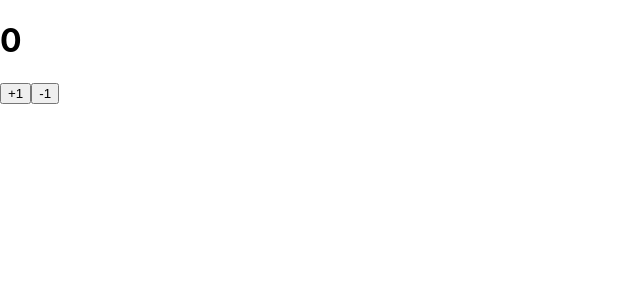
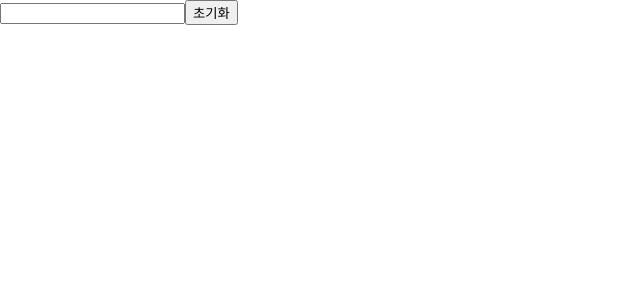
Before and after one commit to my-project-distribution/react_study, a React (Create React App) app: page / in a window 1280 px wide. Shown: the top 300 px of the page, without its empty margins (0-640 px from the left). Built offline with nearby package versions, Linux system fonts and the light colour scheme.

Commit message:
인풋 관리

```diff
--- a/src/App.js
+++ b/src/App.js
@@ -1,12 +1,17 @@
-import React,{ useState } from "react";
+import React, { useState } from 'react';
 
 function App() {
-    const [number, setnumber] = useState(0);
-    return (
-    <div className="App">
-        <h1>{number}</h1>
-        <button onClick={()=>{setnumber(number+1)}}>+1</button>
-        <button onClick={()=>{setnumber(number-1)}}>-1</button>
+  const [text, setText] = useState('');
+
+  const onChange = (e) => {
+    setText(e.target.value);
+  };
+
+  return (
+    <div>
+      <input onChange={onChange} value={text}/>
+      <button onClick={()=>{setText('');}}>초기화</button>
+      <h1>{text}</h1>
     </div>
   );
 }
```
